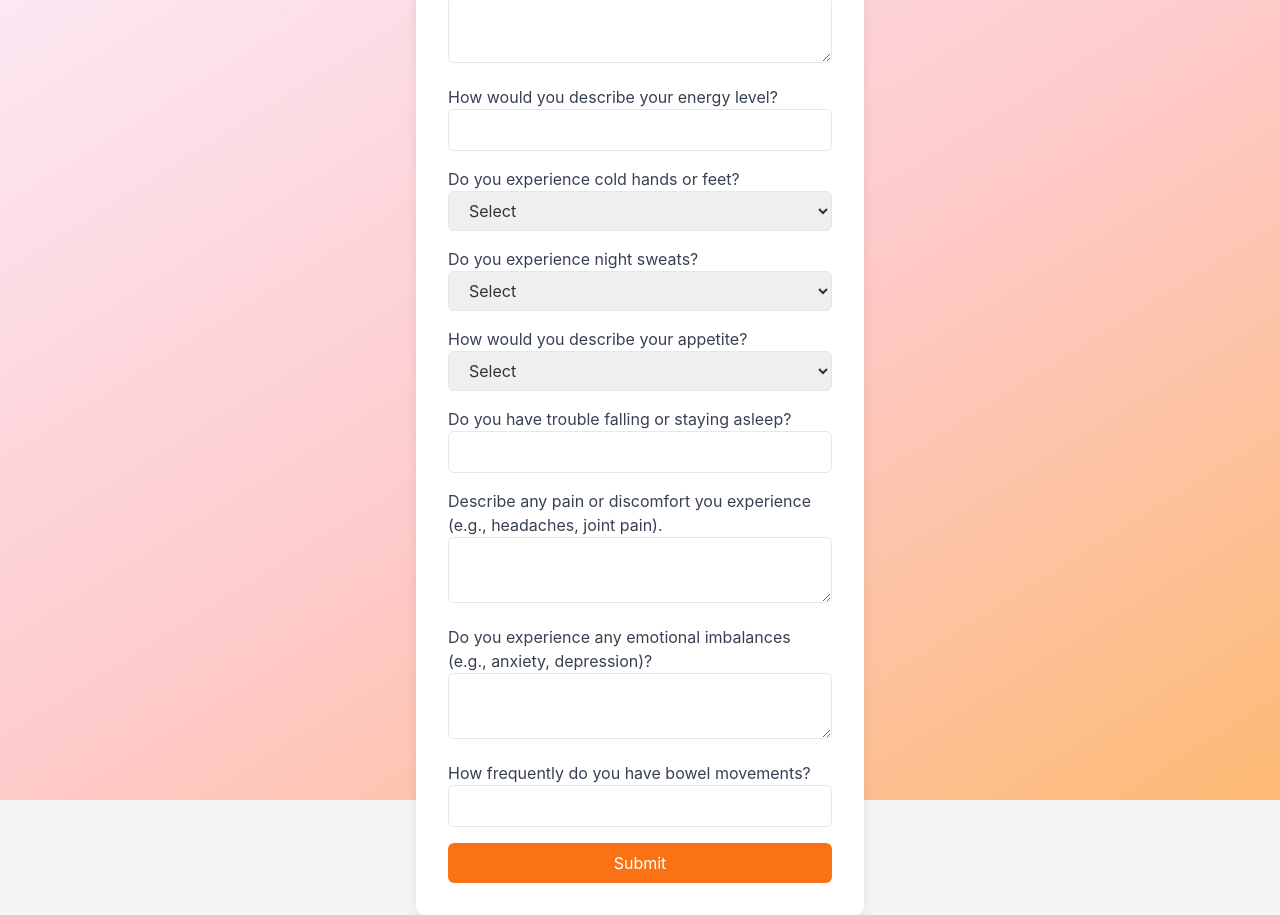
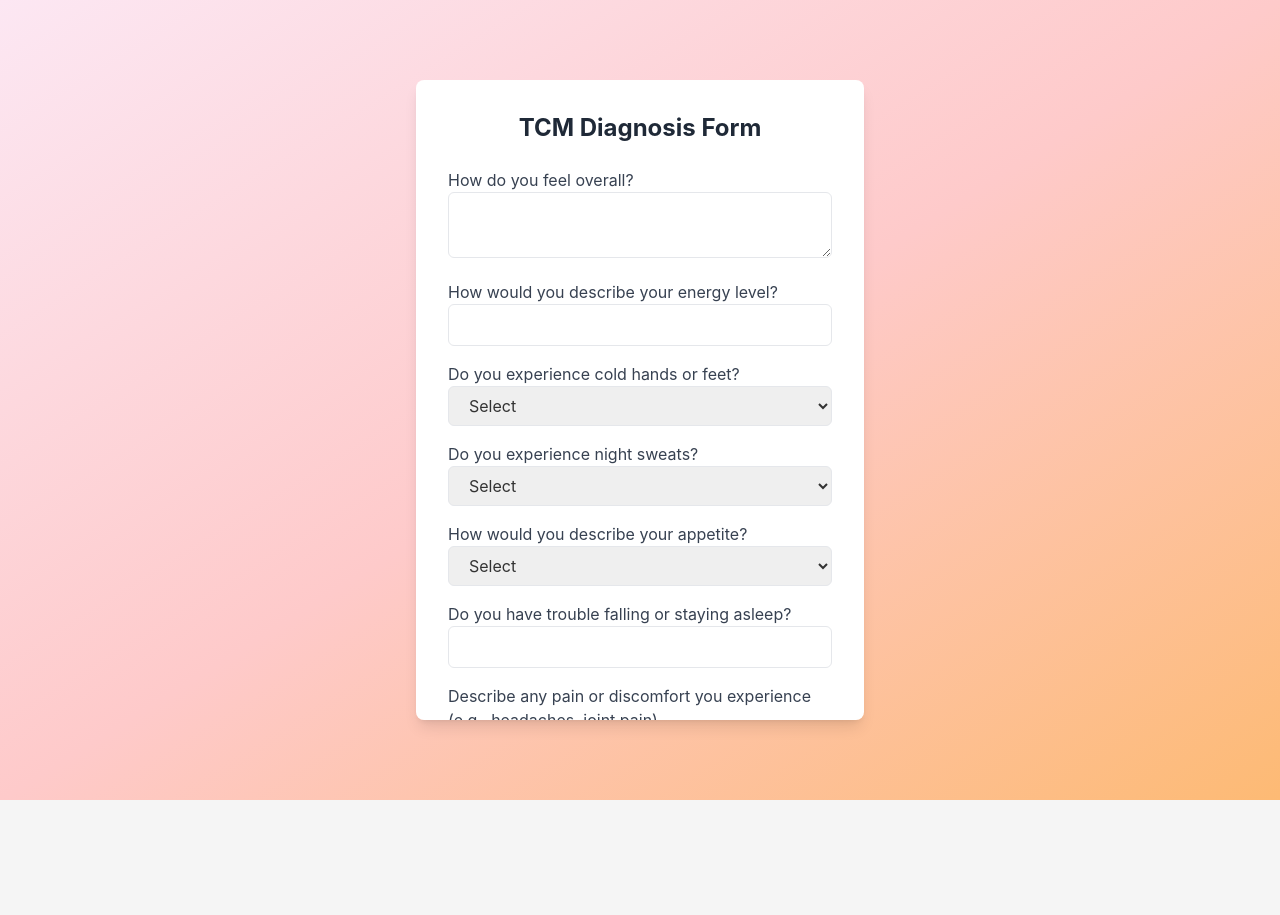
Before and after one commit to the-true-kid/Tcm-front, a React (Create React App) app in the folder tcm-app-frontend/: page /diagnosis in a window 1280 px wide. After the commit the page ends 800 px from the top, so only its background shows below. Built offline with nearby package versions, Linux system fonts and the light colour scheme; sample sign-in values are in the browser's storage.

Commit message:
Updated Diagnosis Form UI with scrolling and enhanced layout

```diff
--- a/tcm-app-frontend/src/components/DiagnosisForm.js
+++ b/tcm-app-frontend/src/components/DiagnosisForm.js
@@ -19,7 +19,7 @@ const DiagnosisForm = () => {
         headers: { Authorization: `Bearer ${token}` },
       });
       setReport(response.data.diagnosis_report);
-      setError(null); // Clear any errors
+      setError(null);
     } catch (error) {
       setError('Failed to submit diagnosis. Please try again.');
       console.error('Error submitting diagnosis:', error.message);
@@ -28,12 +28,13 @@ const DiagnosisForm = () => {
 
   return (
     <div className="flex items-center justify-center h-screen bg-gradient-to-br from-pink-100 via-red-200 to-orange-300">
-      <div className="w-full max-w-md bg-white p-8 rounded-lg shadow-lg">
-        <h2 className="text-2xl font-bold mb-6 text-center text-gray-800">TCM Diagnosis Form</h2>
+      <div className="w-full max-w-md h-[80vh] bg-white p-8 rounded-lg shadow-lg overflow-y-auto">
+        <h2 className="text-2xl font-bold mb-6 text-center text-gray-800">
+          TCM Diagnosis Form
+        </h2>
         {error && <p className="text-red-500 mb-4">{error}</p>}
+
         <form onSubmit={handleSubmit} className="space-y-4">
-
-          {/* Basic Questions */}
           <div>
             <label className="block text-gray-700">How do you feel overall?</label>
             <textarea
@@ -53,7 +54,6 @@ const DiagnosisForm = () => {
             />
           </div>
 
-          {/* TCM-Specific Questions */}
           <div>
             <label className="block text-gray-700">Do you experience cold hands or feet?</label>
             <select
@@ -106,7 +106,9 @@ const DiagnosisForm = () => {
           </div>
 
           <div>
-            <label className="block text-gray-700">Describe any pain or discomfort you experience (e.g., headaches, joint pain).</label>
+            <label className="block text-gray-700">
+              Describe any pain or discomfort you experience (e.g., headaches, joint pain).
+            </label>
             <textarea
               name="painDiscomfort"
               onChange={handleChange}
@@ -115,7 +117,9 @@ const DiagnosisForm = () => {
           </div>
 
           <div>
-            <label className="block text-gray-700">Do you experience any emotional imbalances (e.g., anxiety, depression)?</label>
+            <label className="block text-gray-700">
+              Do you experience any emotional imbalances (e.g., anxiety, depression)?
+            </label>
             <textarea
               name="emotionalImbalance"
               onChange={handleChange}
@@ -133,7 +137,6 @@ const DiagnosisForm = () => {
             />
           </div>
 
-          {/* Submit Button */}
           <button
             type="submit"
             className="w-full bg-orange-500 text-white py-2 px-4 rounded-md hover:bg-orange-600 transition duration-300"
```
